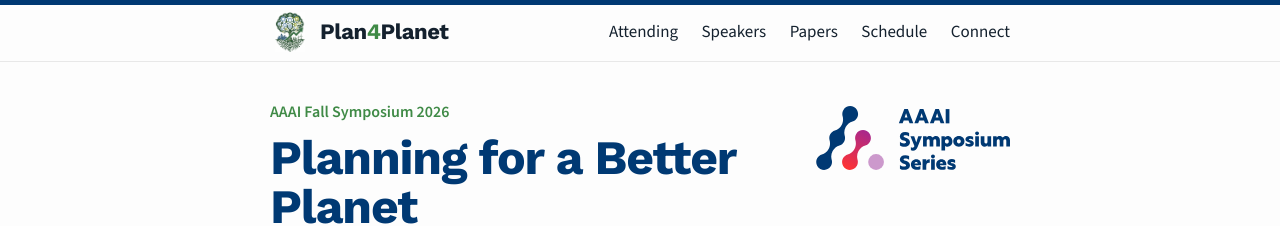
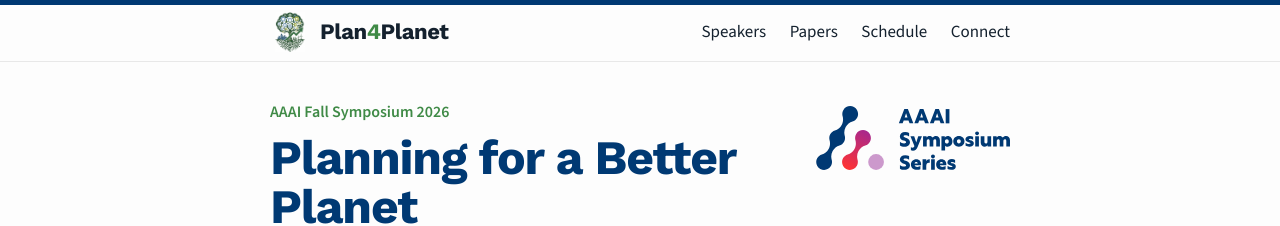
Before and after one commit to plan4planet/plan4planet.github.io, a Jekyll site: the page built from index.md, in a window 1280 px wide and 900 px high. Shown: the top 226 px of the window. Built offline with Jekyll 4.4.1, drawn with Linux system fonts in a browser that asks for light colours; nearby versions of some CDN libraries.

Commit message:
content: Attending leaves the menu now the symposium is over; the page stays as a reference

```diff
--- a/_data/navigation.yml
+++ b/_data/navigation.yml
@@ -1,5 +1,3 @@
-- name: "Attending"
-  link: "/attending/"
 - name: "Speakers"
   link: "/speakers/"
 - name: "Papers"
```
